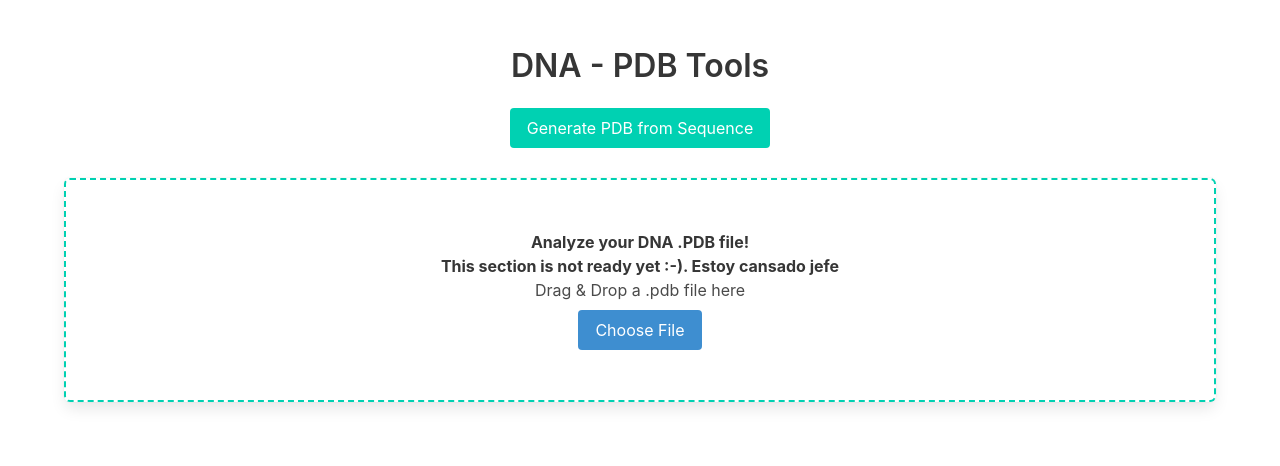
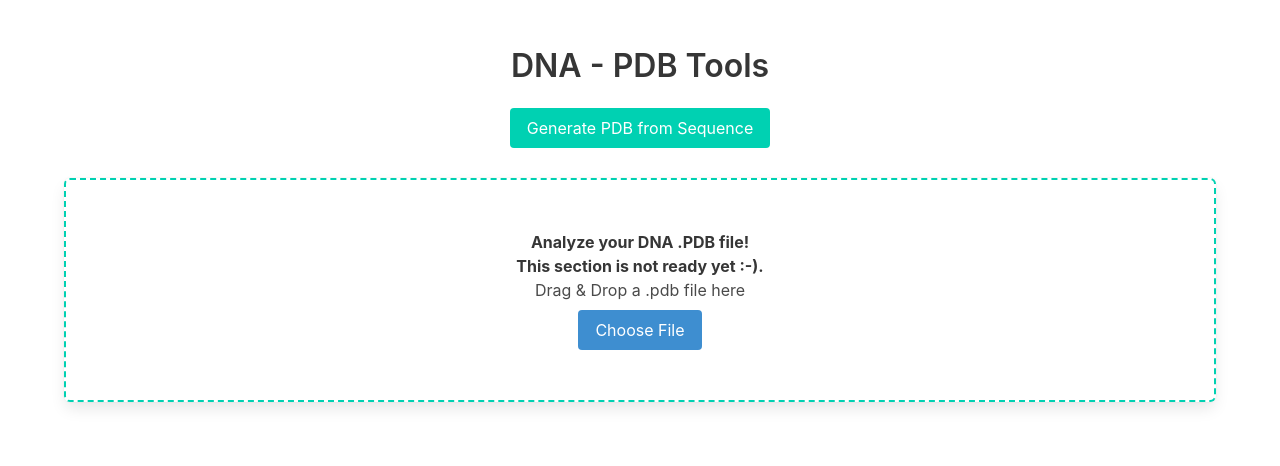
Before and after one commit to Chamiltoniano/dna_tools, a Flask app: page / in a window 1280 px wide. Shown: the top 466 px of the page. Run offline with Flask 3, Linux system fonts and the light colour scheme.

Commit message:
Update index.html

```diff
--- a/templates/index.html
+++ b/templates/index.html
@@ -51,7 +51,7 @@
     <!-- Drag & Drop -->
     <div id="drop-area" class="box">
         <p><strong>Analyze your DNA .PDB file!</strong></p>
-        <p><strong>This section is not ready yet :-).  Estoy cansado jefe</strong></p>
+        <p><strong>This section is not ready yet :-).</strong></p>
         <p>Drag & Drop a .pdb file here</p>
         <input type="file" id="fileElem" accept=".pdb" style="display:none;">
         <button class="button is-info mt-2" onclick="document.getElementById('fileElem').click()">Choose File</button>
```
